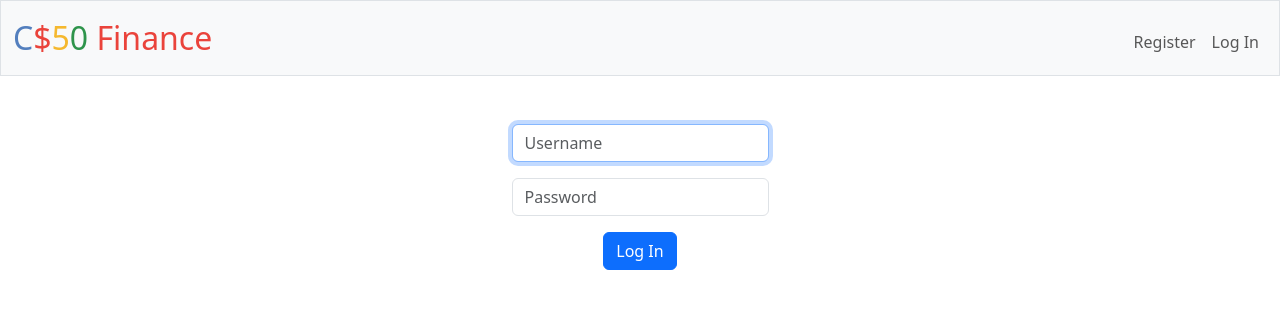
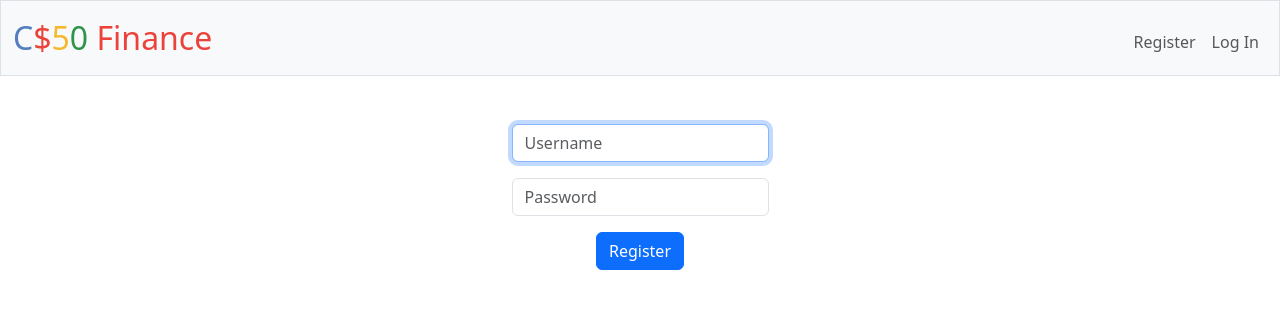
Before and after one commit to gonzalogonzalosiempre-code/cs50-projects-February-2026, a Flask app: page /register in a window 1280 px wide. Shown: the top 315 px of the page. Run offline with Flask 3, Linux system fonts and the light colour scheme; some libraries are stand-ins or nearby versions.

Commit message:
Sat, May 30, 2026, 6:54 AM +02:00

```diff
--- a/finance/templates/register.html
+++ b/finance/templates/register.html
@@ -5,13 +5,13 @@
 {% endblock %}
 
 {% block main %}
-    <form action="/login" method="post">
+    <form action="/register" method="post">
         <div class="mb-3">
             <input autocomplete="off" autofocus class="form-control mx-auto w-auto" name="username" placeholder="Username" type="text">
         </div>
         <div class="mb-3">
             <input class="form-control mx-auto w-auto" name="password" placeholder="Password" type="password">
         </div>
-        <button class="btn btn-primary" type="submit">Log In</button>
+        <button class="btn btn-primary" type="submit">Register</button>
     </form>
 {% endblock %}
```
